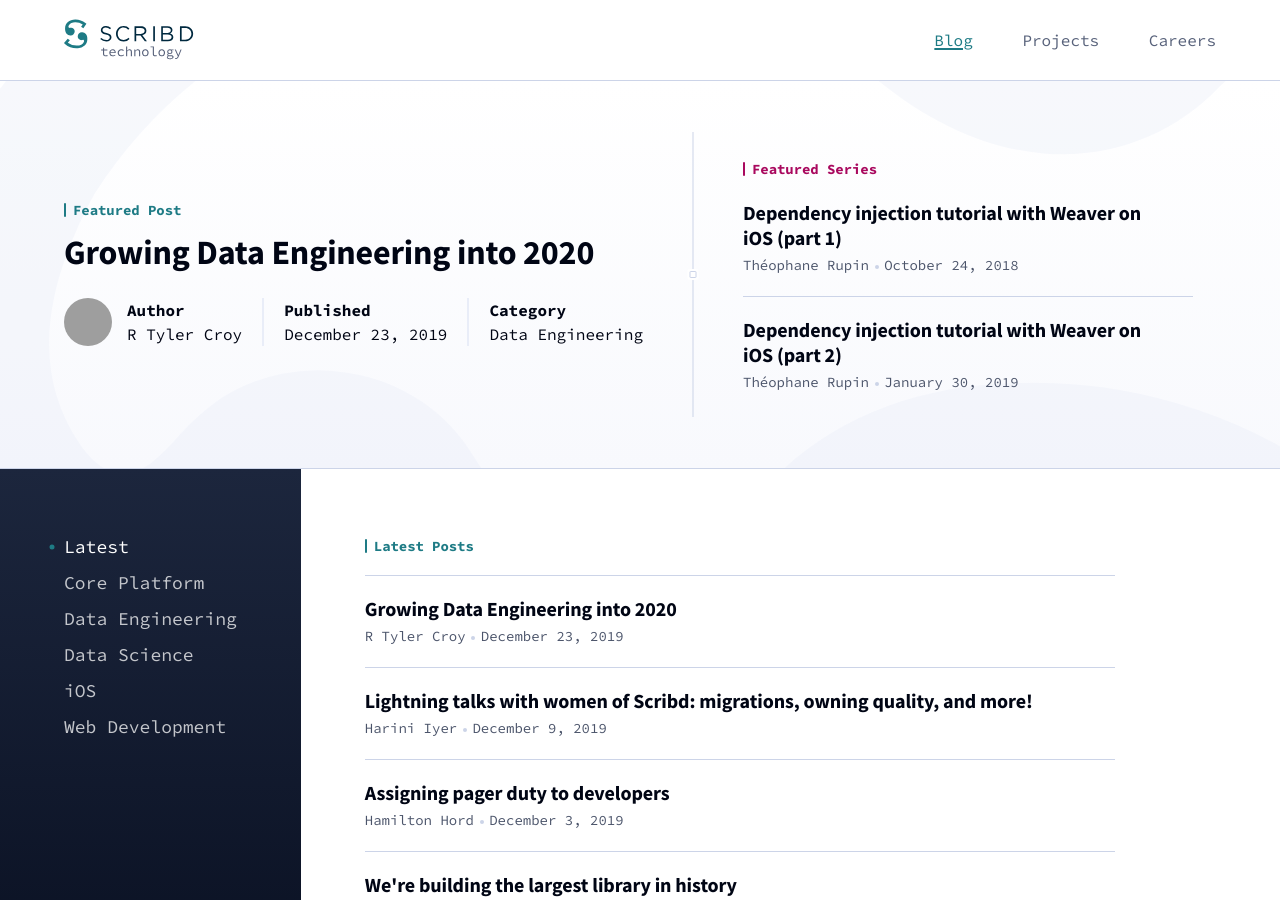
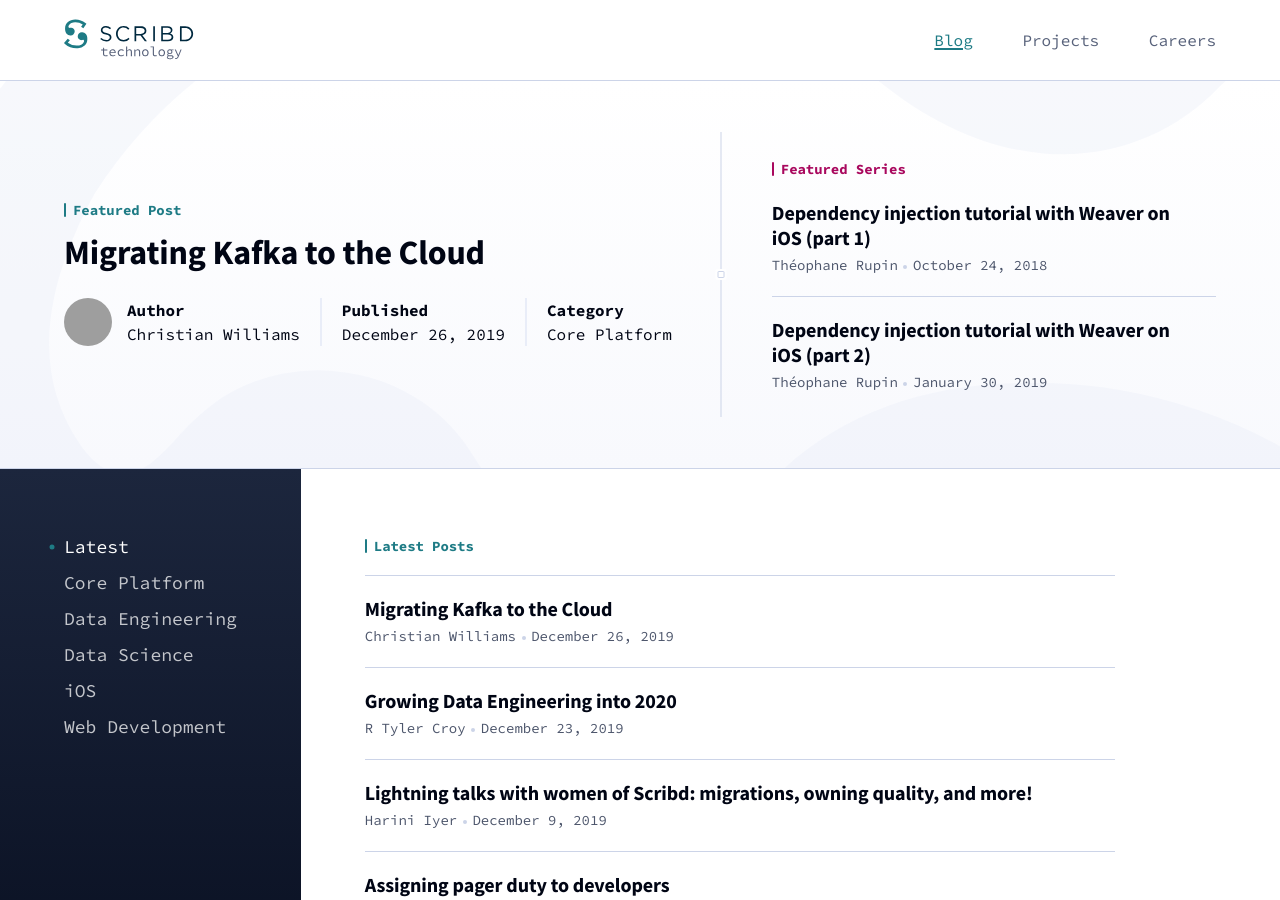
Before and after one commit to scribd/scribd.github.io, a Jekyll site: the page built from blog/index.html, in a window 1280 px wide and 900 px high. Built offline with Jekyll 4.4.1, drawn with Linux system fonts in a browser that asks for light colours; the list of posts is cut into pages by our own code; some of the changed lines change nothing that is shown; some of the changed text lies outside the part shown; grey boxes are pictures that could not be loaded.

Commit message:
Start the Kafka migration series by Christian
This has already been copy-edited and proofed from the internal wiki version

```diff
--- a/_data/authors.yml
+++ b/_data/authors.yml
@@ -58,3 +58,7 @@
 
 harinii:
   name: Harini Iyer
+
+christianw:
+  name: Christian Williams
+  github: xianwill
--- /dev/null
+++ b/_posts/2019-12-26-migrating-to-kafka-in-aws.md
@@ -0,0 +1,134 @@
+---
+layout: post
+title:  "Migrating Kafka to the Cloud"
+author: christianw
+tags:
+- kafka
+- msk
+- featured
+- msk-series
+team: Core Platform
+---
+
+[Apache Kafka](https://kafka.apache.org) has been part of Scribd's backend
+architecture for a long time but only recently has it become a cornerstone in
+the exciting future we imagine for ourselves. Persisting messages to topics and
+brokering them between both producers and consumers may seem like a dull job.
+However, when envisioning an event-driven service-oriented architecture and
+numerous stream processing applications, the role Kafka plays becomes exciting,
+empowering, and mission-critical. In order to realize this future, we had to
+move from our deprecated Kafka deployment, to a newer well-managed Apache
+Kafka environment in the cloud.
+
+When I joined Scribd earlier this year, Kafka existed, and that's about it. We
+weren't using it to its potential.  Part of the "Kafka avoidance" syndrome that
+existed, stemmed from the operational difficulties of _just_ running the thing.
+It was almost like we were afraid to touch Kafka for fear it might fall over.
+Another part of that avoidance grew out of the functionality not matching
+developers' expectations developer expectations.  When we first adopted Kafka,
+ours was an on-premise deloyment of version **0.10**. Developers used it for a
+few projects, unexpected things occasionally happened that were difficult to
+"fix" and we started avoiding it for new projects.
+
+As we considered what we needed to build the [Real-time Data
+Platform](/blog/2019/real-time-data-platform.html), Apache Kafka was an obvious
+choice. Across the industry companies are building and deploying fantastic
+streaming applications with Kafka, and we were confident that it was the right
+path forward, we only needed to dispel some of the emotional baggage around our
+legacy cluster.
+
+This is the first in a series of posts where we will describe the steps we took
+at Scribd to migrate our existing on-premise workloads to [Managed
+Streams for Kafka](https://aws.amazon.com/msk/) (MSK) in AWS. In this introductory
+article, I will focus on the initial work we did to quantify our existing
+workloads and setup our evaluation.
+
+## Kicking the Wheels
+
+Reducing the operational complexity and costs meant we needed to evaluate Kafka cloud and SaaS providers.
+Our next step was to evaluate the offerings, contrasting their pros and cons.
+Price certainly leaps to mind as one of the comparisons to make, but since we
+were focused on features and architecture, we deferred all price comparisons.
+I believe that this is actually the only way to do a valid comparison between
+cloud providers, since managed service providers do not all offer the same
+features.
+
+We focused on a few questions to anchor the evaluation:
+
+* **How will the platform handle our existing workloads?** Naturally we wanted to
+  migrate our existing producers and consumers to the new service, so they
+  needed to integrate smoothly.
+* **How will we grow new workloads in the platform?** Our pre-existing
+  workloads are only the start, we have high ambitions for what our Kafka-based
+  future looks like, and the provider would need to grow with our needs.
+* **How well can we secure and manage it?** Our
+  legacy on-premise deployment was wide-open internally 😱. Client applications
+  did not need to authenticate to write messages to a specific topic. They only
+  needed network access. In our new cluster, we wanted to make sure each client
+  was constrained by ACLs (Access Control Lists).
+
+### Prototype Approach
+
+To get some hand-on experience with each platform, we implemented a prototype
+to represent one of our larger analytics workloads. Not only was it a big data stream to work with, but it also would benefit from some extensions we could imagine for the future, such as message debatching, routing and validation streams. The
+prototype included "event players" to send fake messages at a rate similar to
+what we actually receive in production, as well as mock downstream
+applications which applied additional stream processing duties.
+
+Each "add-on" extension to the existing stream was implemented as a
+[KStreams](https://kafka.apache.org/10/documentation/streams/developer-guide/)
+application, reading from the ingress stream and writing to a new downstream
+topic. The end-to-end pipeline was realized by this series of KStreams
+applications, enriching or directing the original message in some way before
+writing it to a topic. From a consumer perspective, this flexibility in the
+pipeline was very important to us.  Consumers who only want validated data
+could subscribe to the "validated" topic to get messages in real-time, whereas
+consumers who wanted the firehose could hook up to the ingress topic.
+
+The final version of our prototype included enough transforms to magnify the
+original workload traffic by about 4X. This provided us with useful information
+for capacity planning and vendor evaluation, since it gave us a way to see how
+the enrichments we desired in our pipeline might impact the overall load and
+storage demands on the cluster.  It also gave us some perspective on the
+complexity of operating multiple streaming applications to deliver higher
+quality data in real-time.
+
+### Vendor Evaluation
+
+Determining the vendor for the future of your streaming data platform is no
+light-hearted decision! For each vendor, we went created the topics and ACLs necessary
+to support our prototype pipeline, and then we ran the prototype
+workload against a cluster created on each vendor's platform.
+
+Configuring ACLs and Kafka client properties, the "authentication mode support"
+stood out as one of the big differences AWS MSK and other providers.
+AWS MSK
+**only** supports TLS authentication using client certificates and [AWS PCAs](https://docs.aws.amazon.com/acm-pca/latest/userguide/PcaWelcome.html)
+(Private Certificate Authorities)
+TLS authentication is a bit painful at the outset, but as we got more
+comfortable it became less problematic. The cluster-side for TLS authentication
+is _much_ easier with AWS MSK than attempting to implement client certificates
+in a traditional on-premise Kafka deployment.  A separate post in this series
+will go into more detail related to our implementation of Kafka TLS
+authentication.
+
+Another major consideration for us has been _monitoring_.  AWS MSK turned out
+to be a much better fit for us than others, since we were able to pull metrics
+directly from MSK clusters into [Datadog](https://datadoghq.com).  This allowed
+us to view MSK metrics together with our other operational metics. Datadog's
+own [MSK integration](https://docs.datadoghq.com/integrations/amazon_msk/) made
+the integration not much harder than a couple button clicks.
+
+
+---
+
+Feeling confident that we knew how to secure, manage, and grow our Kafka
+environments across a number of available offerings, we ultimately settled on
+AWS MSK to power the streaming platform of Scribd's future.
+
+I look forward to sharing more about our Kafka migration into the cloud in
+subsequent posts in this series. We'll dive deeper into TLS authentication with
+MSK, discuss how we prepared our existing producers and consumers for migration
+from our old 0.10 Kafka to a _much_ newer version (2.2.1), and how we ended up
+implementing the gradual rollover to the new cluster with no data loss and no
+downtime!
```
